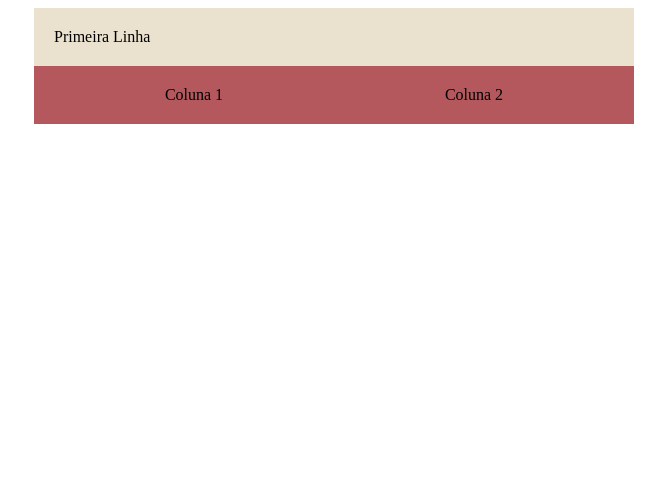
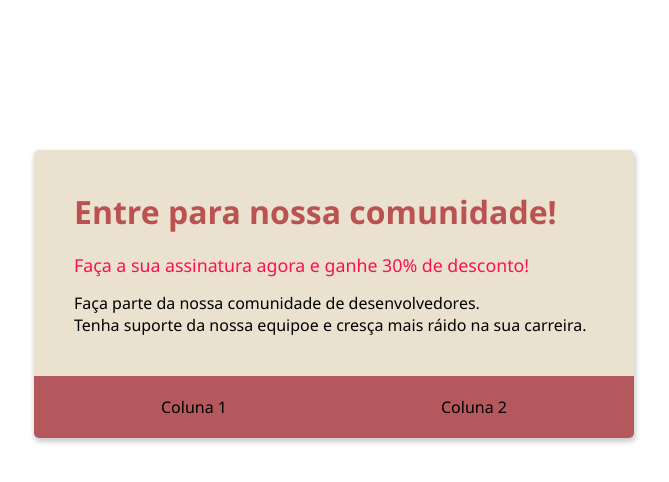
Before and after one commit to Matheus5404/bootcamp-devjr-modulo2, a plain HTML site: page index.html in a window 1280 px wide. Shown: the whole page, without its empty margins (306-975 px from the left). Drawn offline with Linux system fonts and the light colour scheme.

Commit message:
closes #3 - Criando o cabecalho

```diff
--- a/index.html
+++ b/index.html
@@ -1,5 +1,6 @@
 <!DOCTYPE html>
 <html lang="en">
+
 <head>
     <meta charset="UTF-8">
     <meta name="viewport" content="width=device-width, initial-scale=1.0">
@@ -8,17 +9,22 @@
     <style>
         body {
             background-color: #ffffff;
+            font-family: 'Segoe UI', Tahoma, Geneva, Verdana, sans-serif;
         }
 
         .container {
             background-color: #eae2cf;
             margin: auto;
+            margin-top: 150px;
+            width: 600px;
 
-            width: 600px;
+            box-shadow: 1px 3px 5px 1px rgba(0, 0, 0, 0.2);
+            border-radius: 5px;
+            overflow: hidden;
         }
 
-        .header{
-            padding: 20px;
+        .header {
+            padding: 40px;
         }
 
         .flex-container {
@@ -27,22 +33,48 @@
             justify-content: space-around;
             padding: 20px;
         }
+
+        .header-title {
+            color: #ba5252;
+            font-size: 32px;
+            font-weight: 700;
+            margin-bottom: 20px;
+        }
+
+        .header-subtitle {
+            color: #fc0f52;
+            font-size: 17.8px;
+            font-weight: 500;
+            margin-bottom: 15px;
+        }
     </style>
 
 
 </head>
+
 <body>
     <div class="container">
         <div class="header">
-            Primeira Linha
+            <div class="header-title">
+                Entre para nossa comunidade!
+            </div>
+            <div class="header-subtitle">
+                Faça a sua assinatura agora e ganhe 30% de desconto!
+            </div>
+            <div>
+                Faça parte da nossa comunidade de desenvolvedores.<br>
+                Tenha suporte da nossa equipoe e cresça mais ráido na sua carreira.
+            </div>
         </div>
         <div class="flex-container">
             <div>
                 Coluna 1
             </div>
-        <div>
-            Coluna 2
+            <div>
+                Coluna 2
+            </div>
         </div>
     </div>
 </body>
+
 </html>
```
